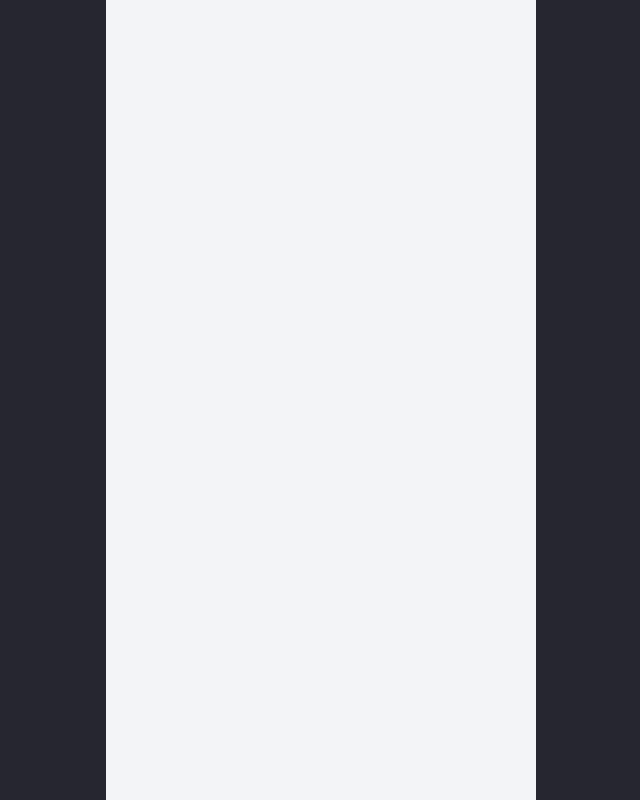
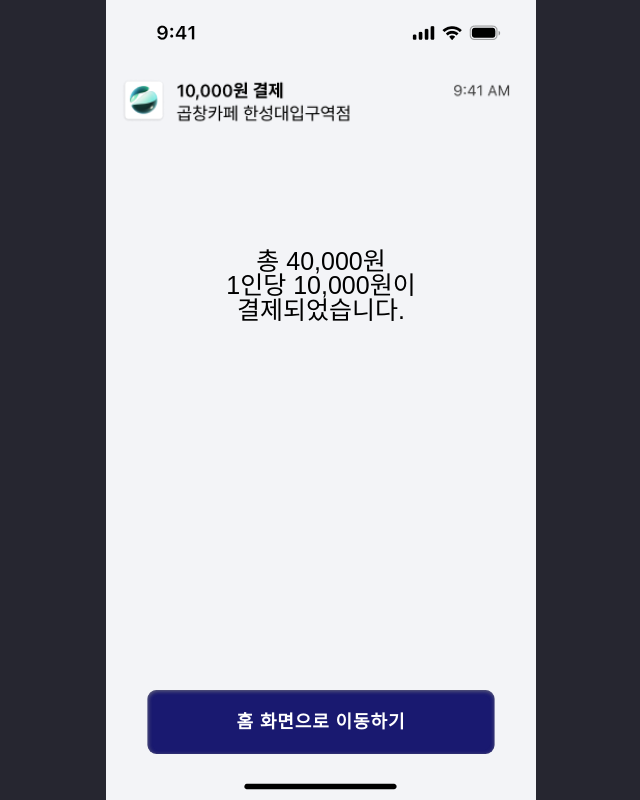
Before and after one commit to quant-prototype/quant_prototype, a React (Create React App) app: page /payComplete in a window 1280 px wide. Before the commit this address had no page. Shown: the whole page, without its empty margins (319-959 px from the left). Built offline with nearby package versions, Linux system fonts and the light colour scheme; the HTML template or start-up script is replaced by a standard one.

Commit message:
Create PayCompletePage

```diff
--- a/src/App.js
+++ b/src/App.js
@@ -4,6 +4,7 @@ import { GlobalStyle } from "./style/globalStyle";
 import Home from "./pages/Home";
 import ConfirmMember from "./pages/PayConfirmProcedure/ConfirmMember/ConfirmMember";
 import QRPay from "./pages/QRpay/QRPay";
+import PayComplete from "./pages/PayComplete/PayComplete";
 
 const Wrapper = styled.div`
   margin: 0 auto; /* 가운데 정렬 */
@@ -24,6 +25,7 @@ function App() {
           <Route path="/" element={<Home />} />
           <Route path="/confirmMember" element={<ConfirmMember />} />
           <Route path="/pay" element={<QRPay />} />
+          <Route path="/payComplete" element={<PayComplete />} />
         </Routes>
       </Wrapper>
     </>
--- /dev/null
+++ b/src/pages/PayComplete/PayAmountComponent.jsx
@@ -0,0 +1,22 @@
+import { useState } from "react"
+import styled from "styled-components"
+
+const PayCompleteText = styled.p`
+  font-size: 25px;
+  font-weight: SemiBold;
+  font-family: "Pretendard", sans-serif;
+  color: black;
+  line-height: 24.5px;
+  text-align: center;
+  margin-top: 110px;
+`
+
+export default function PayAmountComponent({payAmount, memberCount}) {
+  const formatCurrency = (amount) => {
+    return new Intl.NumberFormat('ko-KR', { style: 'currency', currency: 'KRW' }).format(amount).replace('₩', '').trim();
+  };
+
+  return (
+    <PayCompleteText>총 {formatCurrency(payAmount)}원<br />1인당 {formatCurrency(payAmount / memberCount)}원이<br/>결제되었습니다. </PayCompleteText>
+  )
+}
--- /dev/null
+++ b/src/pages/PayComplete/PayComplete.jsx
@@ -0,0 +1,8 @@
+import Layout from "../../shared/Layout";
+import PayCompleteComponent from "./PayCompleteComponent";
+
+export default function PayComplete() {
+  return (
+    <Layout content={<PayCompleteComponent />} />
+  )
+}
--- /dev/null
+++ b/src/pages/PayComplete/PayCompleteComponent.jsx
@@ -0,0 +1,47 @@
+import styled from "styled-components";
+import notificationImg from "../../assets/Notification.png";
+import PayAmountComponent from "./PayAmountComponent";
+import StandardButton from "../../shared/StandardButton";
+import { useEffect, useState } from "react";
+import QRPay from "../QRpay/QRPay";
+
+const ButtonContainer = styled.div`
+  position: fixed;
+  bottom: 46px;
+  left: 50%;
+  transform: translate(-50%, 0);
+  gap: 14px;
+`;
+
+export default function PayCompleteComponent() {
+  const [showQR, setShowQR] = useState(true);
+
+  useEffect(() => {
+    const timer = setTimeout(() => {
+      setShowQR(false);
+    }, 3000);
+
+    return () => clearTimeout(timer);
+  });
+
+  return (
+    <>
+      {showQR ? (
+        <QRPay />
+      ) : (
+        <>
+          <img src={notificationImg} alt="notificationImg" />
+          <PayAmountComponent payAmount={40000} memberCount={4} />
+          <ButtonContainer>
+            <StandardButton
+              title="홈 화면으로 이동하기"
+              width={347}
+              height={64}
+              backgroundColor="#191970"
+            />
+          </ButtonContainer>
+        </>
+      )}
+    </>
+  );
+}
--- a/src/pages/PayConfirmProcedure/ConfirmMember/CofirmMemberComponent.jsx
+++ b/src/pages/PayConfirmProcedure/ConfirmMember/CofirmMemberComponent.jsx
@@ -1,25 +1,9 @@
 import styled from "styled-components";
-import backImg from "../../../assets/backImg.svg";
-import profileImg from "../../../assets/profile.svg";
 import StandardButton from "../../../shared/StandardButton.jsx";
 import { useNavigate } from "react-router-dom";
 import { useState } from "react";
-
-const BackButton = styled.img`
-  margin-top: 11.82px;
-  margin-left: 43px;
-  width: 21px;
-  height: 18.38px;
-`;
-
-const TitleText = styled.p`
-  color: black;
-  font-size: 25px;
-  margin-left: 43px;
-  margin-top: 24.63px;
-  font-weight: 600;
-  font-family: "Pretendard", sans-serif;
-`;
+import HeaderComponent from "../PayConfirmComponent/HeaderComponent.jsx";
+import ProfileInfo from "../PayConfirmComponent/ProfileInfo.jsx";
 
 const MemberCountContainer = styled.div`
   display: flex;
@@ -46,53 +30,6 @@ const SelectAllButton = styled.button`
   color: black;
   font-size: 10px;
   font-weight: 400;
-`;
-
-const MemberContainer = styled.div`
-  display: flex;
-  width: 90%;
-  margin-top: 14px;
-  align-items: center;
-  justify-content: space-between;
-`;
-
-const ProfileContainer = styled.div`
-  display: flex;
-`;
-
-const ProfileImg = styled.img`
-  margin-left: 43px;
-`;
-
-const ProfileDetailContainer = styled.div`
-  display: flex;
-  flex-direction: column;
-  gap: 5px;
-  margin-left: 7px;
-  // align-items: center;
-  justify-content: center;
-`;
-
-const NameText = styled.p`
-  color: black;
-  font-size: 12px;
-  font-weight: Medium;
-  font-family: "Pretendard", sans-serif;
-`;
-
-const PhoneNumber = styled.p`
-  color: #888888;
-  font-size: 12px;
-  font-weight: Medium;
-  font-family: "Pretendard", sans-serif;
-`;
-
-const SelectButton = styled.div`
-  border-radius: 50%;
-  width: 23.54px;
-  height: 23.54px;
-  background-color: ${({ selected }) => (selected ? "#2A2ABB" : "transparent")};
-  border: 2px solid #2a2abb;
 `;
 
 const AddMoreMemberText = styled.p`
@@ -161,6 +98,12 @@ export default function ConfirmMemberComponent() {
     );
   }
 
+  const deleteMemberHandler = () => {
+    setProfileInfo((prevInfo) => {
+      return prevInfo.filter((info) => info.selected !== true);
+    })
+  }
+
 
   const navigate = useNavigate();
 
@@ -168,33 +111,29 @@ export default function ConfirmMemberComponent() {
     navigate(-1);
   };
 
+  const goToPayHandler = () => {
+    if(profileInfo.some((info) => info.selected === true)) {
+      navigate("/payComplete");
+    }
+  }
+
   return (
     <>
-      <BackButton src={backImg} alt="backImg" onClick={goBackHandler} />
-      <TitleText>아래의 인원이 맞나요?</TitleText>
+      <HeaderComponent title="아래의 인원이 맞나요?" back={goBackHandler} />
       <MemberCountContainer>
         <MemberCountText>총 {profileInfo.length}명</MemberCountText>
         <SelectAllButton onClick={selectAllHandler}>전체 선택하기</SelectAllButton>
       </MemberCountContainer>
       {profileInfo.map((info, index) => {
         return (
-          <MemberContainer key={index}>
-            <ProfileContainer>
-              <ProfileImg src={profileImg} alt="profileImg" />
-              <ProfileDetailContainer>
-                <NameText>{info.name}</NameText>
-                <PhoneNumber>{info.phone}</PhoneNumber>
-              </ProfileDetailContainer>
-            </ProfileContainer>
-            <SelectButton selected={info.selected} onClick={() => selectHandler(index)} />
-          </MemberContainer>
+          <ProfileInfo key={index} info={info} index={index} selectHandler={selectHandler} />
         );
       })}
       <ButtonContainer>
         <AddMoreMemberText>추가되지 않은 인원이 있어요</AddMoreMemberText>
         <ButtonBox>
-          <StandardButton title="결제하기" backgroundColor="white" color="black" />
-          <StandardButton title="선택 인원 삭제하기" backgroundColor="white" color="black" />
+          <StandardButton title="결제하기" backgroundColor="white" color="black" onClick={goToPayHandler} />
+          <StandardButton title="선택 인원 삭제하기" backgroundColor="white" color="black" onClick={deleteMemberHandler} />
         </ButtonBox>
       </ButtonContainer>
     </>
--- /dev/null
+++ b/src/pages/PayConfirmProcedure/PayConfirmComponent/HeaderComponent.jsx
@@ -0,0 +1,27 @@
+import styled from "styled-components";
+import backImg from "../../../assets/backImg.svg";
+
+const BackButton = styled.img`
+  margin-top: 11.82px;
+  margin-left: 43px;
+  width: 21px;
+  height: 18.38px;
+`;
+
+const TitleText = styled.p`
+  color: black;
+  font-size: 25px;
+  margin-left: 43px;
+  margin-top: 24.63px;
+  font-weight: 600;
+  font-family: "Pretendard", sans-serif;
+`;
+
+export default function HeaderComponent({title, back}) {
+  return (
+    <>
+      <BackButton src={backImg} alt="backImg" onClick={back} />
+      <TitleText>{title}</TitleText>
+    </>
+  )
+}
--- /dev/null
+++ b/src/pages/PayConfirmProcedure/PayConfirmComponent/ProfileInfo.jsx
@@ -0,0 +1,70 @@
+import { useState } from "react";
+import styled from "styled-components";
+import profileImg from "../../../assets/profile.svg";
+
+const MemberContainer = styled.div`
+  display: flex;
+  width: 90%;
+  margin-top: 14px;
+  align-items: center;
+  justify-content: space-between;
+`;
+
+const ProfileContainer = styled.div`
+  display: flex;
+`;
+
+const ProfileImg = styled.img`
+  margin-left: 43px;
+`;
+
+const ProfileDetailContainer = styled.div`
+  display: flex;
+  flex-direction: column;
+  gap: 5px;
+  margin-left: 7px;
+  // align-items: center;
+  justify-content: center;
+`;
+
+const NameText = styled.p`
+  color: black;
+  font-size: 12px;
+  font-weight: Medium;
+  font-family: "Pretendard", sans-serif;
+`;
+
+const PhoneNumber = styled.p`
+  color: #888888;
+  font-size: 12px;
+  font-weight: Medium;
+  font-family: "Pretendard", sans-serif;
+`;
+
+const SelectButton = styled.div`
+  border-radius: 50%;
+  width: 23.54px;
+  height: 23.54px;
+  background-color: ${({ selected }) => (selected ? "#2A2ABB" : "transparent")};
+  border: 2px solid #2a2abb;
+`;
+
+export default function ProfileInfo({index, info, selectHandler}) {
+  return (
+    <>
+      <MemberContainer>
+        <ProfileContainer>
+          <ProfileImg src={profileImg} alt="profileImg" />
+          <ProfileDetailContainer>
+            <NameText>{info.name}</NameText>
+            <PhoneNumber>{info.phone}</PhoneNumber>
+          </ProfileDetailContainer>
+        </ProfileContainer>
+        <SelectButton
+          selected={info.selected}
+          onClick={() => selectHandler(index)}
+        />
+      </MemberContainer>
+    </>
+  );
+}
```
Also changed, not shown: src/assets/Notification.png (added).
